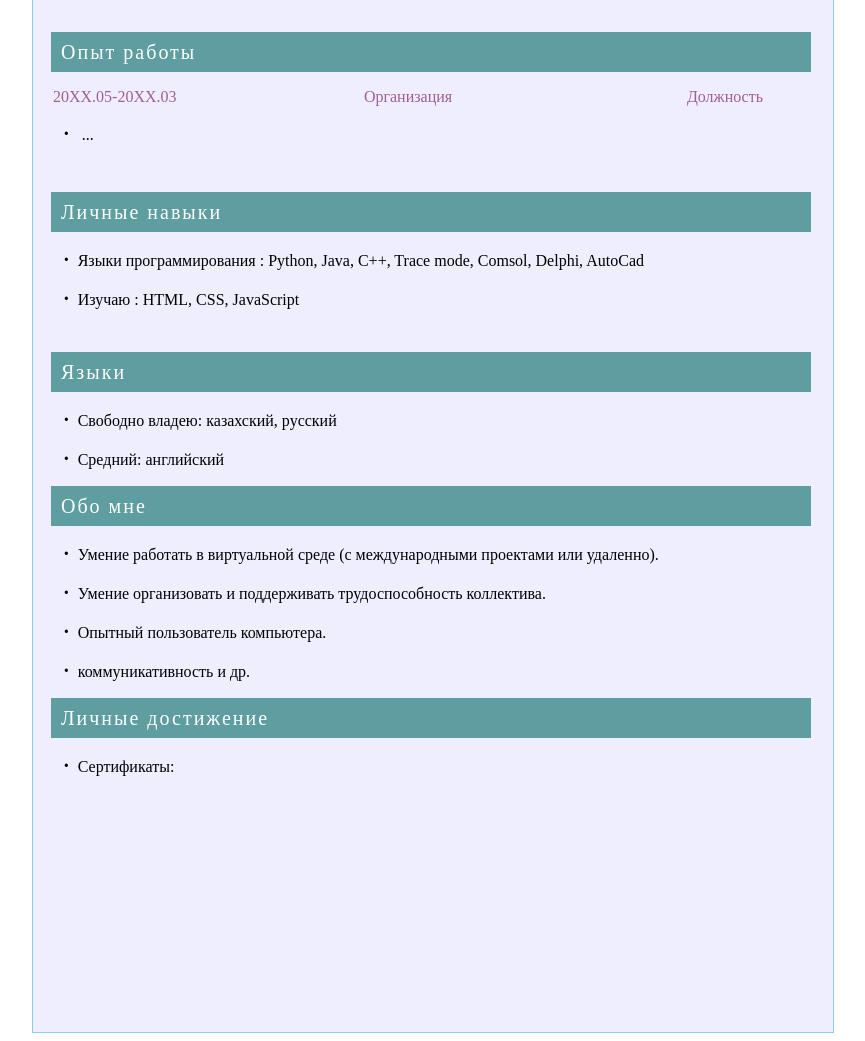
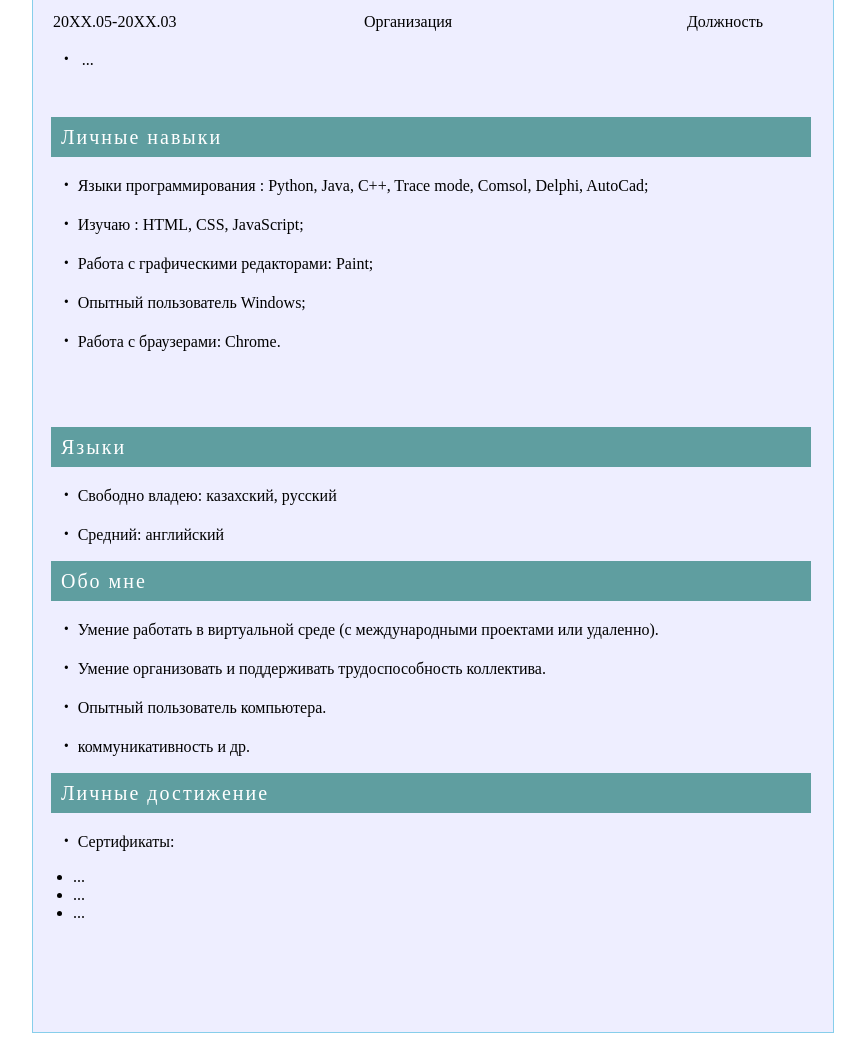
Before and after one commit to nnurss/resume, a plain HTML site: page index.html in a window 1280 px wide. Shown: the part 477-1518 px from the top of the page, without its empty margins (207-1072 px from the left). Drawn offline with Linux system fonts and the light colour scheme; files whose address does not match are found by name.

Commit message:
Update index.html

```diff
--- a/index.html
+++ b/index.html
@@ -19,7 +19,7 @@
             margin: auto;
         }
         .baseinfo{
-            height: 20%;
+            height: 15%;
         }
         .info{
             width: 600px;
@@ -39,7 +39,7 @@
             height: 10%;
         }
         .skills{
-            height: 10%;
+            height: 20%;
         }
         .me{
             height: 15%;
@@ -56,7 +56,7 @@
             margin:10px 18px 0 18px;
         }
         .linetitle{
-            color: rgb(160, 95, 152);
+            color: rgb(0, 0, 0);
             font-size: 16px;
             margin-left: 20px;
         }
@@ -88,8 +88,10 @@
         <div class="baseinfo">
             <div class="info">
                 <p style="font-size: 18px;color: lightseagreen;font-weight: bold">Карагойшиева Нурсалима</p><br>
-                                <p>День рождение: 22.02.2002</p> <p>Мобильный телефон: +77058136669</p><br>
-                                <p>Национальность: казашка</p> <p>Почта: karagoyshieva22@gmail.com</p><br>
+                                <p>День рождение: 22.02.2002</p>
+                                <p>Мобильный телефон: +77058136669</p>
+                                <p>Национальность: казашка</p>
+                                <p>Почта: karagoyshieva22@gmail.com</p>
             </div>
             <div class="photo">
                 <img src="image/images.png" style="width: 100%;height: 100%;">
@@ -112,8 +114,11 @@
         <div class="skills">
                             <div class="line">Личные навыки</div>
             <div>
-                <p class="text">Языки программирования : Python, Java, C++, Trace mode, Comsol, Delphi, AutoCad</p>
-                <p class="text">Изучаю : HTML, CSS, JavaScript</p>
+                <p class="text">Языки программирования : Python, Java, C++, Trace mode, Comsol, Delphi, AutoCad;</p>
+                <p class="text">Изучаю : HTML, CSS, JavaScript;</p>
+                <p class="text">Работа с графическими редакторами: Paint;</p>
+                <p class="text">Опытный пользователь Windows;</p>
+                <p class="text">Работа с браузерами: Chrome.</p>
             </div>
         </div>
         <div class="language">
@@ -134,6 +139,12 @@
                 <div class="line">Личные достижение</div>
                 <div>
                         <p class="text">Сертификаты:</p>
+                        <ul>
+                            <li> ... </li>
+                            <li> ... </li>
+                            <li> ... </li>
+                        </ul>
+                </div>
             </div>
         </div>
     </div>
```
